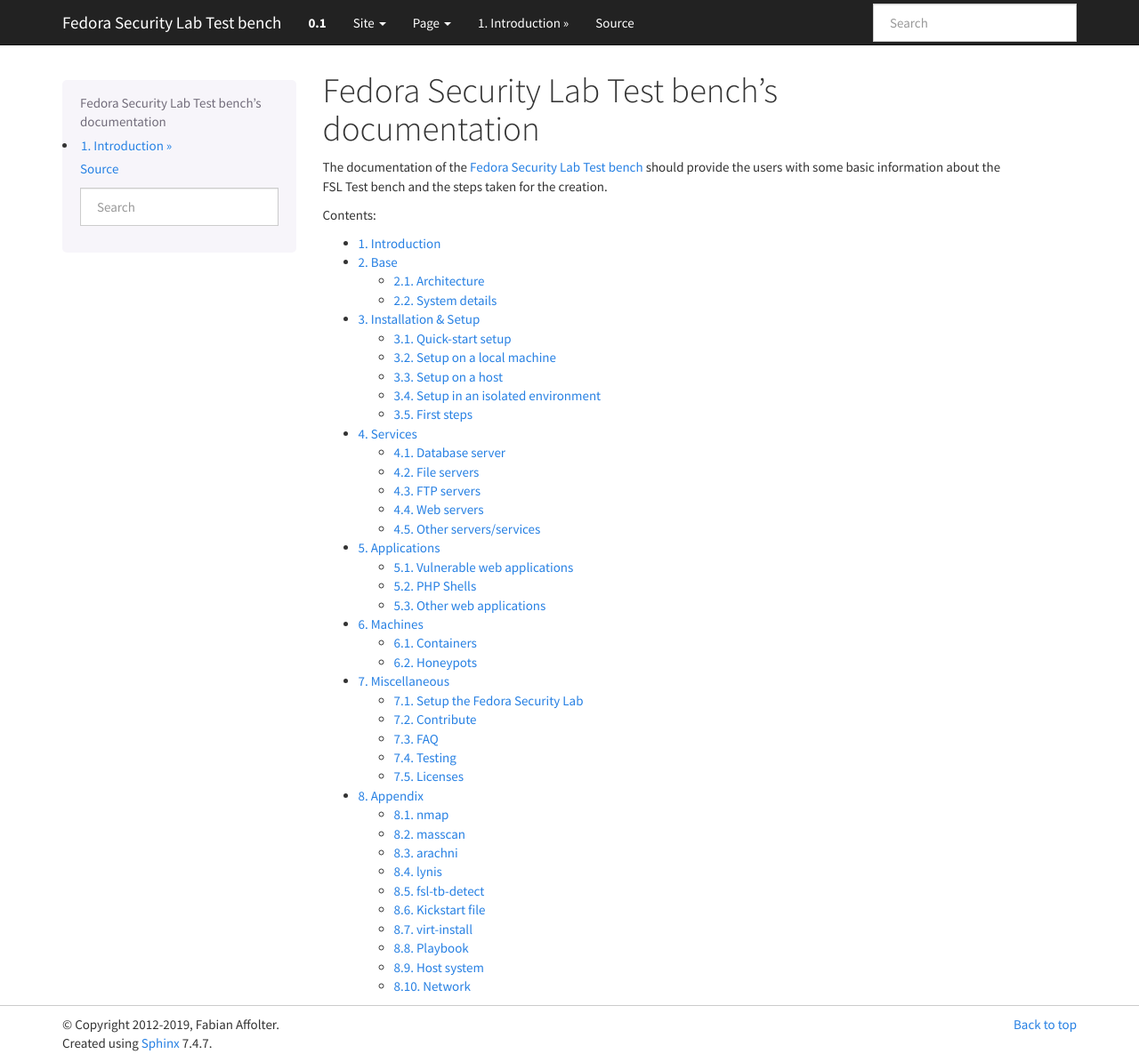
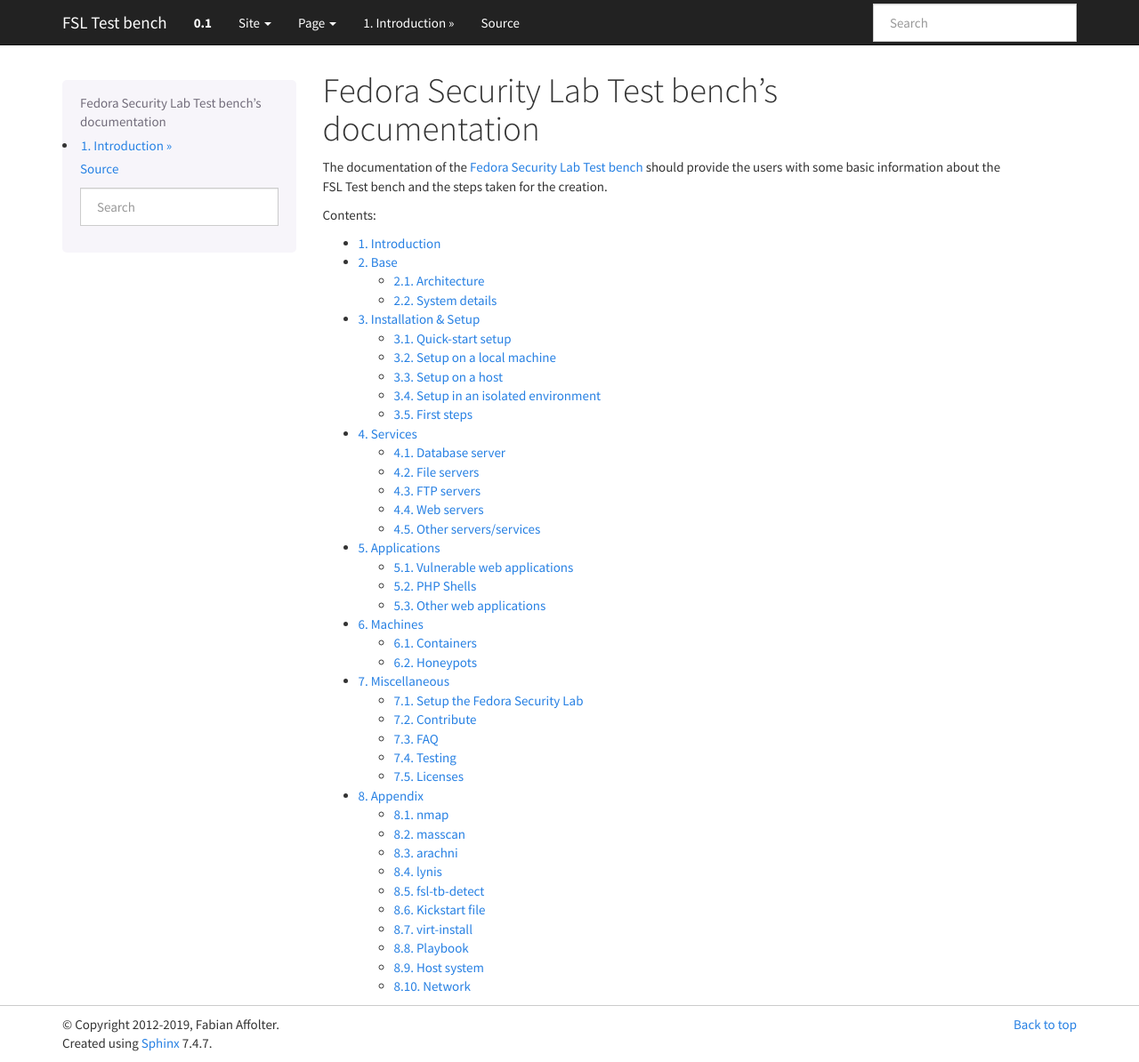
Before and after one commit to fabaff/fsl-test-bench, a Sphinx documentation site: the page built from docs/index.rst, in a window 1280 px wide and 1194 px high. Shown: the whole window at 89% size. Built offline with Sphinx 7.4.7, drawn with Linux system fonts in a browser that asks for light colours; formulas are drawn with MathJax 3; pages that are not in the unit, such as notebooks, are missing from menus.

Commit message:
Update name

```diff
--- a/docs/conf.py
+++ b/docs/conf.py
@@ -1,6 +1,6 @@
 # -*- coding: utf-8 -*-
 #
-# Fedora Security Lab Test bench documentation build configuration file, created by
+# FSL Test bench documentation build configuration file, created by
 # sphinx-quickstart on Wed May  1 22:17:14 2013.
 #
 # This file is execfile()d with the current directory set to its containing dir.
@@ -66,7 +66,7 @@
 master_doc = 'index'
 
 # General information about the project.
-project = u'Fedora Security Lab Test bench'
+project = u'FSL Test bench'
 copyright = u'2012-%s, Fabian Affolter' % time.strftime('%Y')
 
 # The version info for the project you're documenting, acts as replacement for
@@ -219,7 +219,7 @@
 #html_file_suffix = None
 
 # Output file base name for HTML help builder.
-htmlhelp_basename = 'FedoraSecurityLabTestbenchdoc'
+htmlhelp_basename = 'FSLTestbenchdoc'
 
 # -- Options for LaTeX output --------------------------------------------------
 
@@ -237,7 +237,7 @@
 # Grouping the document tree into LaTeX files. List of tuples
 # (source start file, target name, title, author, documentclass [howto/manual]).
 latex_documents = [
-  ('index', 'FedoraSecurityLabTestbench.tex', u'Fedora Security Lab Test bench Documentation',
+  ('index', 'FFSLTestbench.tex', u'FSL Test bench Documentation',
    u'Fabian Affolter', 'manual'),
 ]
 
@@ -267,7 +267,7 @@
 # One entry per manual page. List of tuples
 # (source start file, name, description, authors, manual section).
 man_pages = [
-    ('index', 'fedorasecuritylabtestbench', u'Fedora Security Lab Test bench Documentation',
+    ('index', 'fsltestbench', u'FSL Test bench Documentation',
      [u'Fabian Affolter'], 1)
 ]
 
@@ -281,8 +281,8 @@
 # (source start file, target name, title, author,
 #  dir menu entry, description, category)
 texinfo_documents = [
-  ('index', 'FedoraSecurityLabTestbench', u'Fedora Security Lab Test bench Documentation',
-   u'Fabian Affolter', 'FedoraSecurityLabTestbench', 'One line description of project.',
+  ('index', 'FSLTestbench', u'FSLTest bench Documentation',
+   u'Fabian Affolter', 'FSLTestbench', 'One line description of project.',
    'Miscellaneous'),
 ]
 
@@ -299,7 +299,7 @@
 # -- Options for Epub output ---------------------------------------------------
 
 # Bibliographic Dublin Core info.
-epub_title = u'Fedora Security Lab Test bench'
+epub_title = u'FSL Test bench'
 epub_author = u'Fabian Affolter'
 epub_publisher = u'Fabian Affolter'
 epub_copyright = u'2012-%s, Fabian Affolter' % time.strftime('%Y')
```
